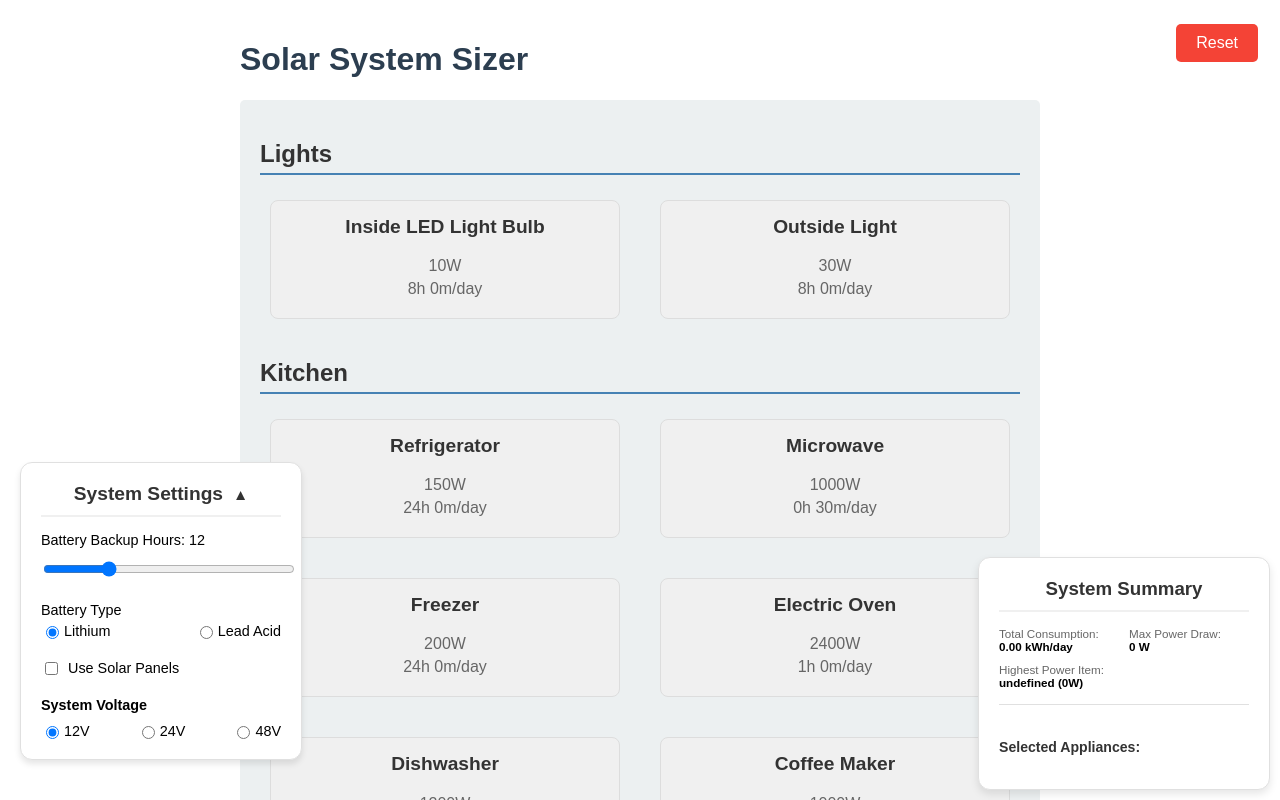
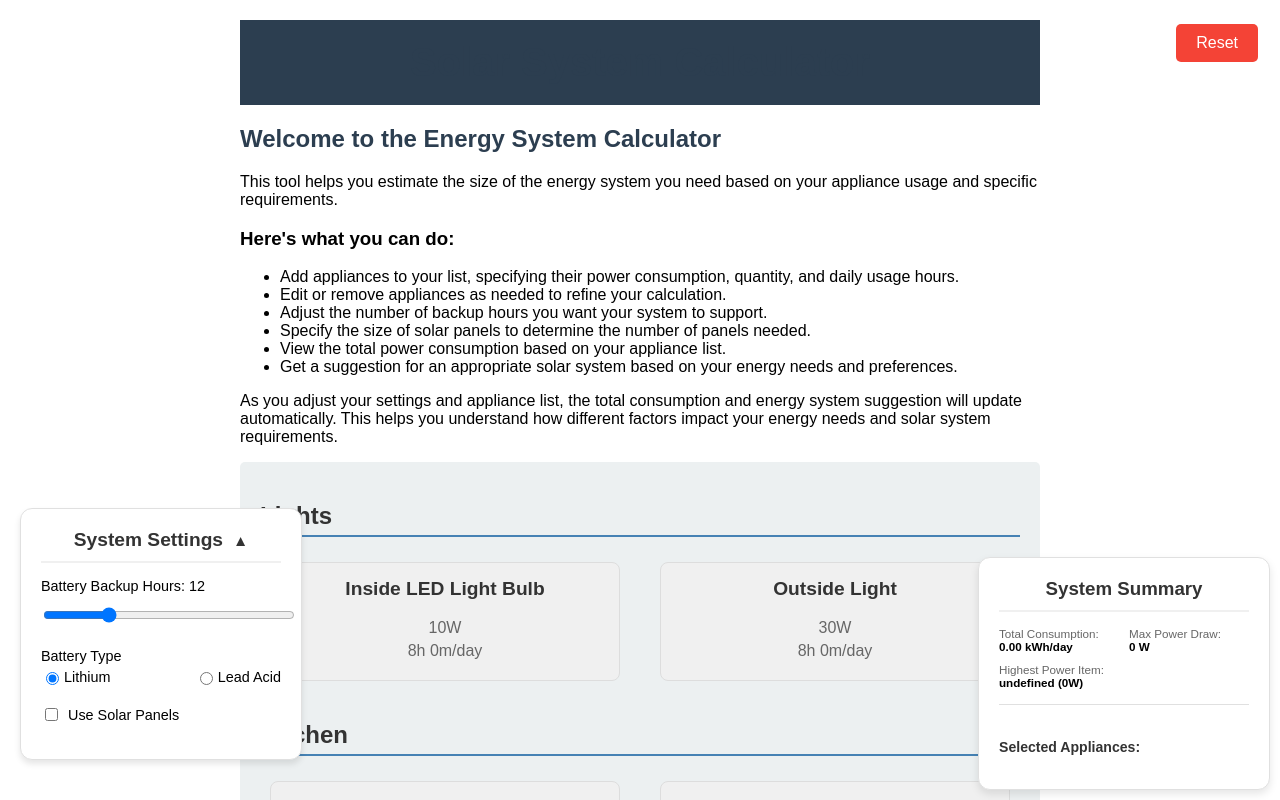
Before and after one commit to AndreLesa/solar-system-sizer, a React (Create React App) app: page / in a window 1280 px wide. Shown: the top 800 px of the page. Built offline with nearby package versions, Linux system fonts and the light colour scheme.

Commit message:
Added intro text and removed voltage selection.

```diff
--- a/src/App.js
+++ b/src/App.js
@@ -1,6 +1,4 @@
-
-
-import React, { useState } from 'react';
+import React, { useState, useMemo } from 'react';
 import ApplianceList from './components/ApplianceList';
 import TotalConsumption from './components/TotalConsumption';
 import SolarSystemSuggestion from './components/SolarSystemSuggestion';
@@ -47,14 +45,36 @@ const App = () => {
     setAppliances(newAppliances);
   };
 
-  const totalConsumption = appliances.reduce(
-    (total, appliance) => total + appliance.power * appliance.quantity * appliance.hoursPerDay,
-    0
-  );
+  const totalConsumption = useMemo(() => {
+    return appliances.reduce(
+      (total, appliance) => total + appliance.power * appliance.quantity * appliance.hoursPerDay,
+      0
+    );
+  }, [appliances]);
 
   return (
     <div className="App">
-      <h1>Solar System Sizer</h1>
+      <header className="site-header">
+        <h1>Solar System Calculator</h1>
+      </header>
+
+      <div className="intro-section">
+        <h2>Welcome to the Energy System Calculator</h2>
+        <p className="intro-description">This tool helps you estimate the size of the energy system you need based on your appliance usage and specific requirements.</p>
+        <div className="feature-list">
+          <h3>Here's what you can do:</h3>
+          <ul>
+            <li>Add appliances to your list, specifying their power consumption, quantity, and daily usage hours.</li>
+            <li>Edit or remove appliances as needed to refine your calculation.</li>
+            <li>Adjust the number of backup hours you want your system to support.</li>
+            <li>Specify the size of solar panels to determine the number of panels needed.</li>
+            <li>View the total power consumption based on your appliance list.</li>
+            <li>Get a suggestion for an appropriate solar system based on your energy needs and preferences.</li>
+          </ul>
+        </div>
+        <p className="intro-footer">As you adjust your settings and appliance list, the total consumption and energy system suggestion will update automatically. This helps you understand how different factors impact your energy needs and solar system requirements.</p>
+      </div>
+
       <ApplianceList
         appliances={appliances}
         addAppliance={addAppliance}
--- a/src/components/ApplianceList.js
+++ b/src/components/ApplianceList.js
@@ -648,21 +648,7 @@ const ApplianceList = ({ appliances, addAppliance, updateAppliance, removeApplia
                 />
               </div>
             )}
-            <div className="system-voltage-selection">
-              <h4 style={{ fontSize: '0.9em', marginBottom: '10px' }}>System Voltage</h4>
-              <div style={{ display: 'flex', justifyContent: 'space-between' }}>
-                {[12, 24, 48].map(voltage => (
-                  <RadioButton
-                    key={voltage}
-                    name="system-voltage"
-                    value={voltage}
-                    checked={systemVoltage === voltage}
-                    onChange={handleSystemVoltageChange}
-                    label={`${voltage}V`}
-                  />
-                ))}
-              </div>
-            </div>
+
           </>
         )}
       </div>
--- a/src/components/SystemReport.js
+++ b/src/components/SystemReport.js
@@ -90,12 +90,7 @@ const SystemReport = ({
             <p><strong>Battery Type:</strong> {batteryType}</p>
             <p><strong>System Voltage:</strong> {systemVoltage}V</p>
             <p><strong>Backup Duration:</strong> {batteryBackupHours} hours</p>
-            {batteryType === 'lead-acid' && (
-              <>
-                <p><strong>Minimum Battery Size:</strong> {minimumBatterySizeAh} Ah</p>
-                <p><strong>Batteries Needed:</strong> {numberOfBatteriesNeeded}</p>
-              </>
-            )}
+
           </div>
         </div>
 
--- a/src/components/TotalConsumption.js
+++ b/src/components/TotalConsumption.js
@@ -4,7 +4,11 @@ const TotalConsumption = ({ totalConsumption }) => {
   return (
     <div className="total-consumption">
       <h2>Total Daily Consumption</h2>
-      <p>{totalConsumption.toFixed(2)} Wh/day</p>
+      <p>
+        {totalConsumption !== undefined
+          ? `${totalConsumption.toFixed(2)} Wh`
+          : 'Add appliances to calculate total consumption'}
+      </p>
     </div>
   );
 };
--- a/src/styles/App.css
+++ b/src/styles/App.css
@@ -169,3 +169,40 @@ button:hover {
 .system-size-info p {
   margin: 2px 0;
 }
+
+.site-header {
+  background-color: #2c3e50;
+  color: white;
+  padding: 20px 0;
+  text-align: center;
+  margin-bottom: 20px;
+}
+
+.site-header h1 {
+  margin: 0;
+  font-size: 2.5em;
+}
+
+.intro-text {
+  max-width: 800px;
+  margin: 0 auto 30px;
+  padding: 0 20px;
+  text-align: center;
+  line-height: 1.6;
+  color: #333;
+}
+
+.intro-text p {
+  margin-bottom: 15px;
+}
+
+.intro-text ul {
+  text-align: left;
+  max-width: 600px;
+  margin: 20px auto;
+  padding-left: 30px;
+}
+
+.intro-text li {
+  margin-bottom: 10px;
+}
```
Also changed, not shown: src/index.js (line endings or trailing spaces).
